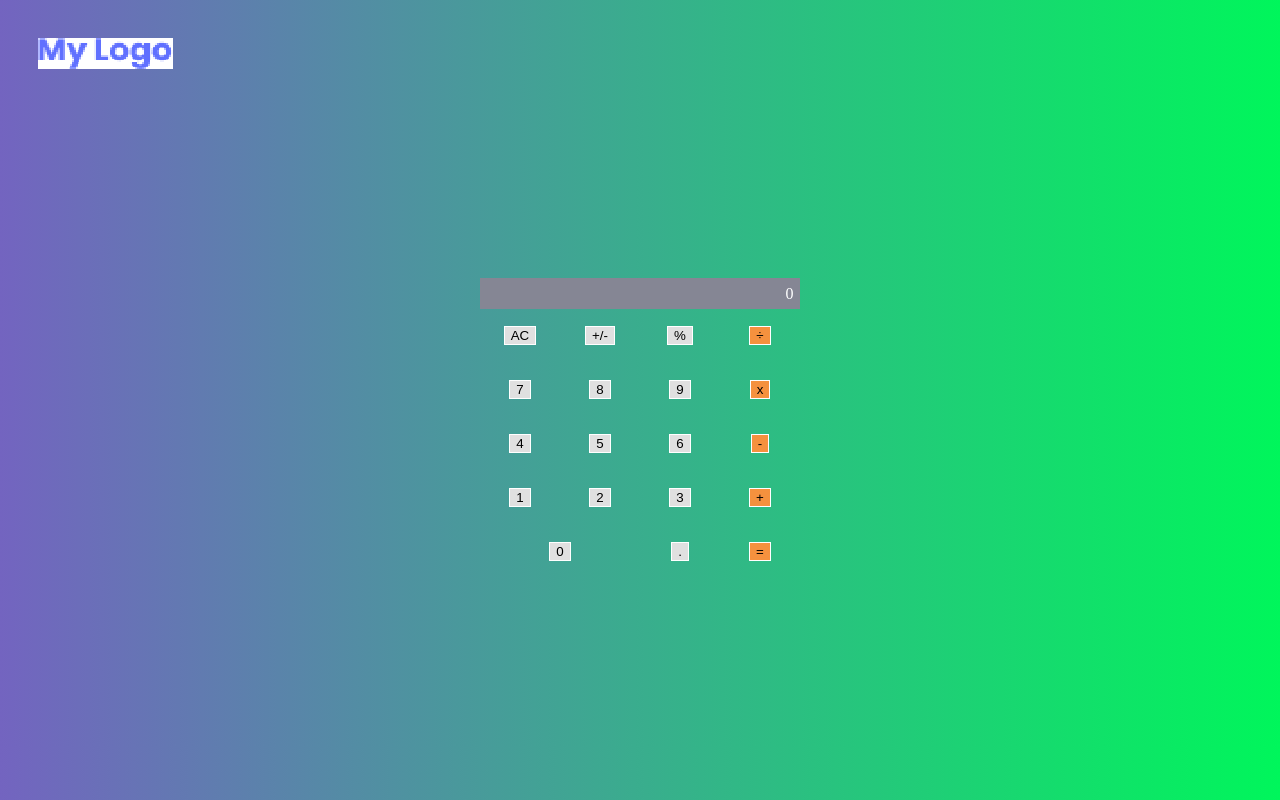
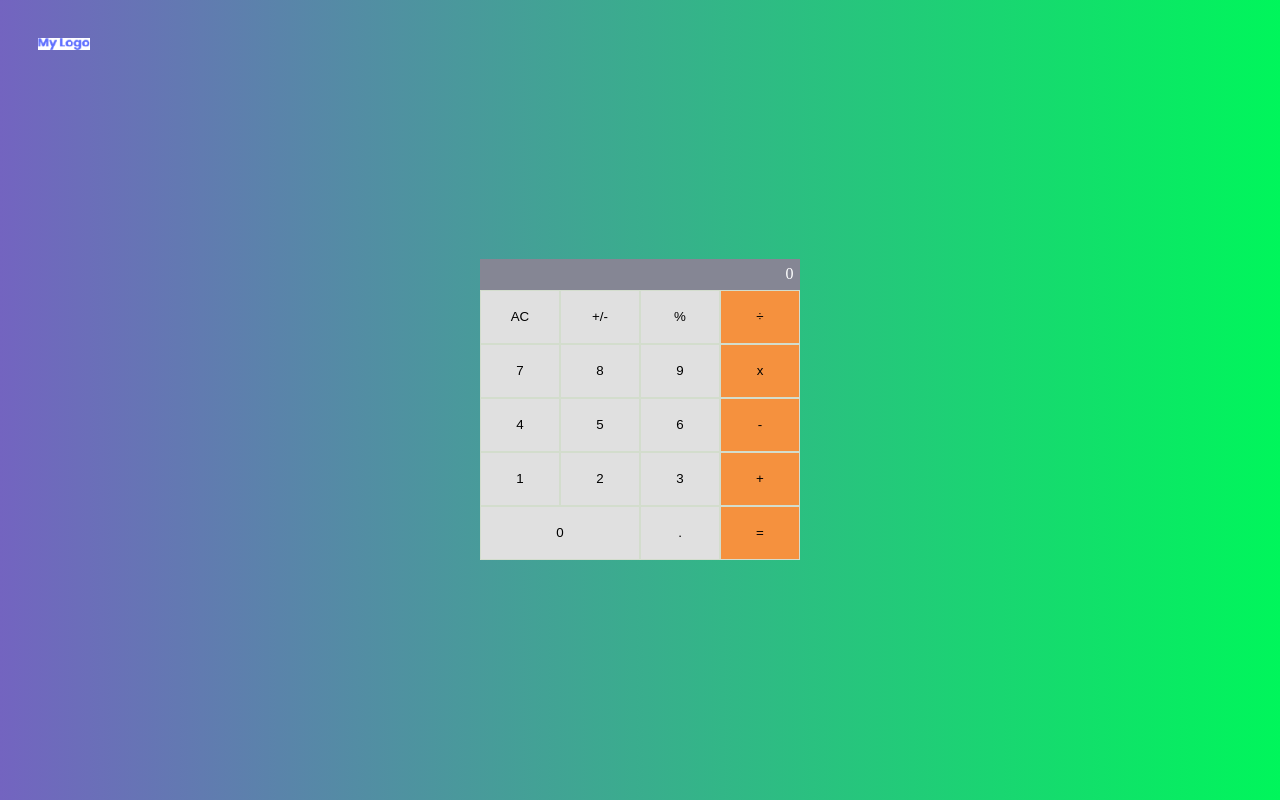
Before and after one commit to HossainAraf/Math-Magicians, a React (Create React App) app: page / in a window 1280 px wide. Built offline with nearby package versions, Linux system fonts and the light colour scheme.

Commit message:
Update background

```diff
--- a/src/App.css
+++ b/src/App.css
@@ -4,4 +4,5 @@
 
 #logo {
   margin: 3%;
+  width: 4%;
 }
--- a/src/styles/calculator.css
+++ b/src/styles/calculator.css
@@ -29,5 +29,7 @@
 
 button {
   background-color: #e0e0e0;
-  border: 0.02px solid #fff;
+  border: 0.02px solid #d3ddcd;
+  width: 100%;
+  height: 100%;
 }
```
